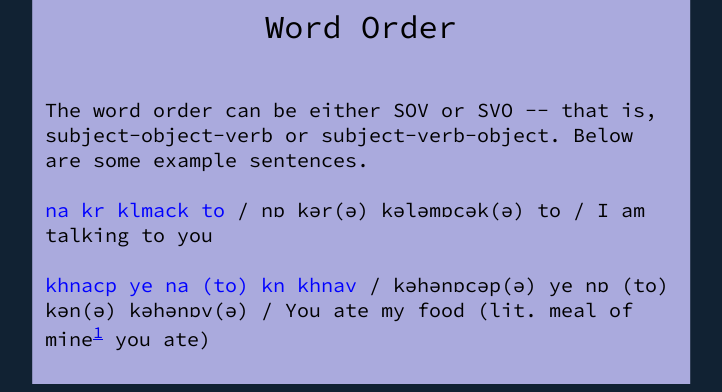
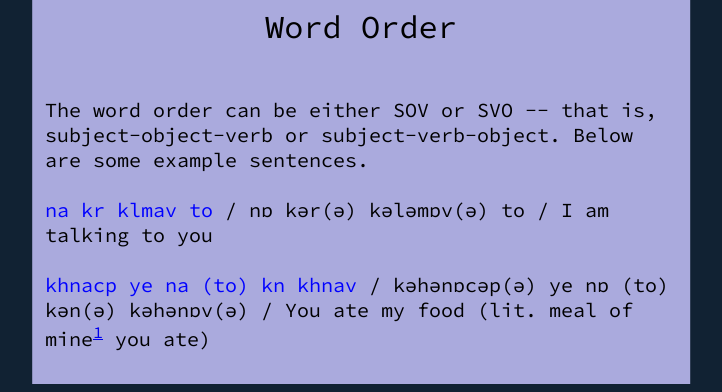
Before and after one commit to gsingh-0-0-1/krnlang, a Flask app: page /grammar in a window 1280 px wide. Shown: the part 5489-5881 px from the top of the page, without its empty margins (279-1001 px from the left). Run offline with Flask 3, Linux system fonts and the light colour scheme; some web fonts are replaced.

Commit message:
fix typo

```diff
--- a/templates/grammar.html
+++ b/templates/grammar.html
@@ -341,7 +341,7 @@
 
 		<br><br>
 
-		<span class="krn_word">na kr klmack to</span> / nɒ kər(ə) kələmɒcək(ə) to / I am talking to you
+		<span class="krn_word">na kr klmav to</span> / nɒ kər(ə) kələmɒv(ə) to / I am talking to you
 
 		<br><br>
 
```
